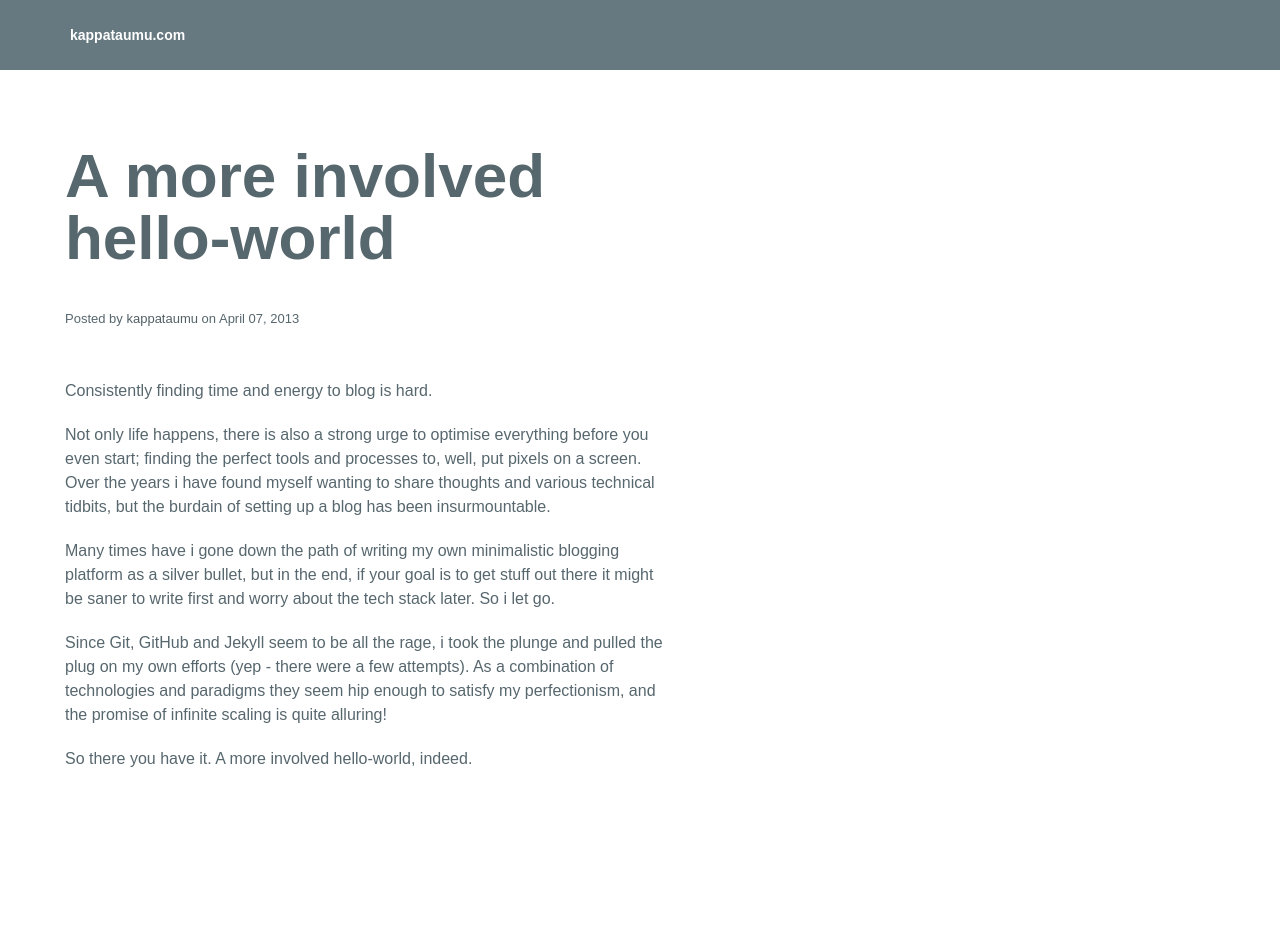
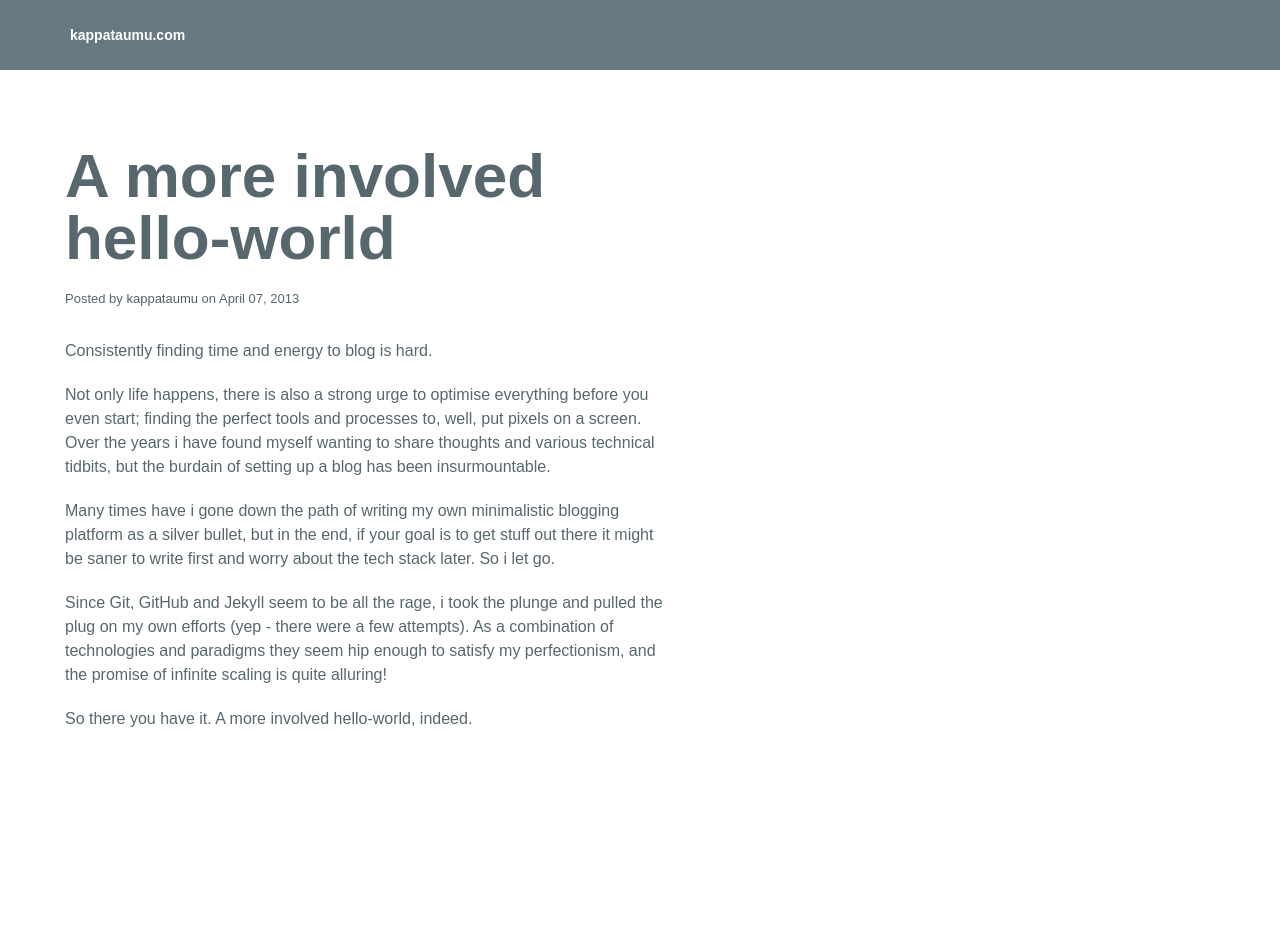
Before and after one commit to ik-fractel/kappataumu.github.com, a Jekyll site: the page built from _posts/2013-04-07-hello-world.md, in a window 1280 px wide. Built offline with Jekyll 4.4.1, drawn with Linux system fonts in a browser that asks for light colours; after the commit the page ends 900 px from its top, so only the background shows below that.

Commit message:
Simplifications

```diff
--- a/_layouts/article.html
+++ b/_layouts/article.html
@@ -14,12 +14,12 @@ layout: default
 
 
 <article>
-  <div class="intro">
+
     <h1>{{page.title}}</h1>
     <!--- <div class="abstract">{{page.abstract}}</div> --->
     <div class="meta"> Posted by <a href="http://twitter.com/{{page.author_twitter}}">{{page.author}}</a> on {{ page.date | date: "%B %d, %Y" }} </div>
-  </div>
-  <div class="help post-content">
-    {{ content }}
-  </div>
+
+    <div class="help post-content">
+      {{ content }}
+    </div>
 </article>
--- a/app.css
+++ b/app.css
@@ -257,9 +257,9 @@ body:before {/* thanks to Maleika (Kohoutec)*/
   margin-right: 10px;
 }
 
-.article-link:hover, .article-link.active {
-  background: #078FA2;
-}
+/*.article-link:hover, .article-link.active {*/
+/*  background: #078FA2;*/
+/*}*/
 
 article {
   background: #fff;
@@ -288,6 +288,11 @@ article h1 {
   margin-top: 10px;
   margin-bottom: 20px;
 }
+
+article h1 a:hover, article h1 a:active {
+    background: #078FA2;
+}
+
 
 .intro .abstract {
   width: 800px;
```
